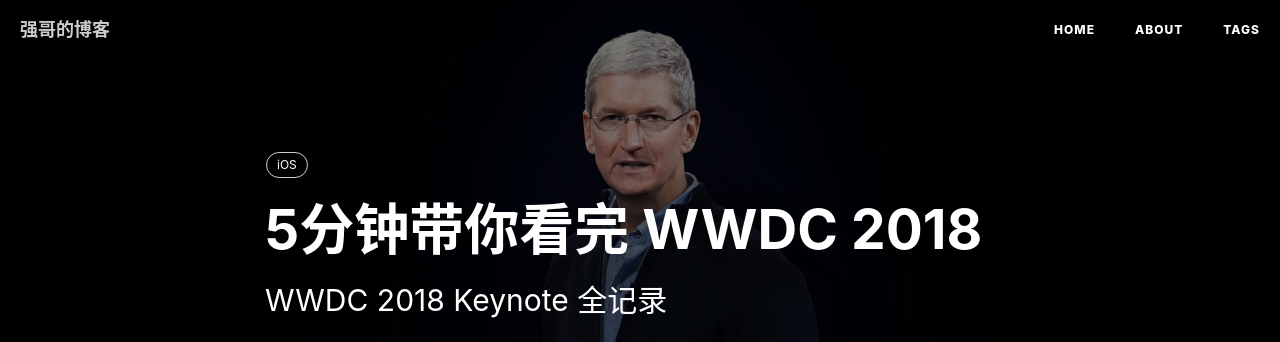
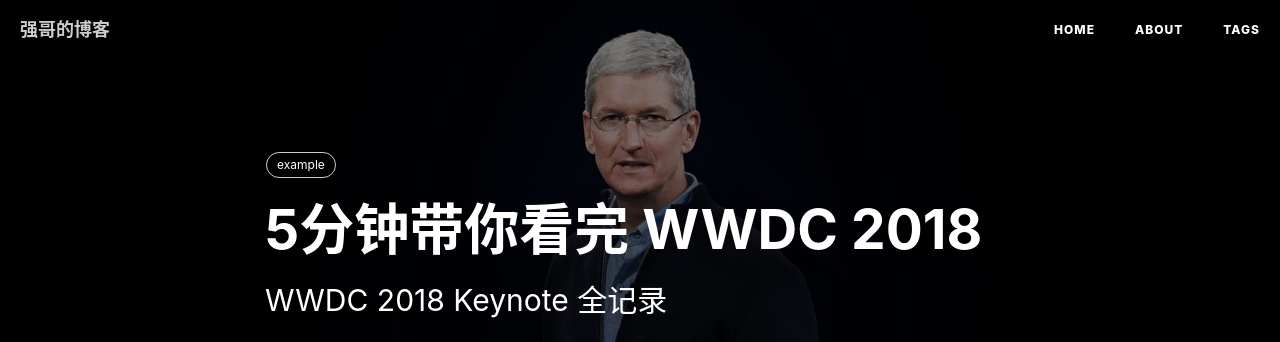
Before and after one commit to qiang93/qiang93.github.io, a Jekyll site: the page built from _posts/2018-06-05-markdown演示文章.md, in a window 1280 px wide and 900 px high. Shown: the top 342 px of the window. Built offline with Jekyll 4.4.1, drawn with Linux system fonts in a browser that asks for light colours; nearby versions of some CDN libraries; comment, search, counter and statistics services are not loaded.

Commit message:
feat: ch demo file

```diff
--- a/_posts/2018-06-05-5分钟带你看完-WWDC-2018.md
+++ b/_posts/2018-06-05-markdown演示文章.md
@@ -7,7 +7,7 @@
 header-img: img/post-bg-cook.jpg
 catalog: true
 tags:
-    - iOS
+    - example
 ---
 
 ## 前言
```
